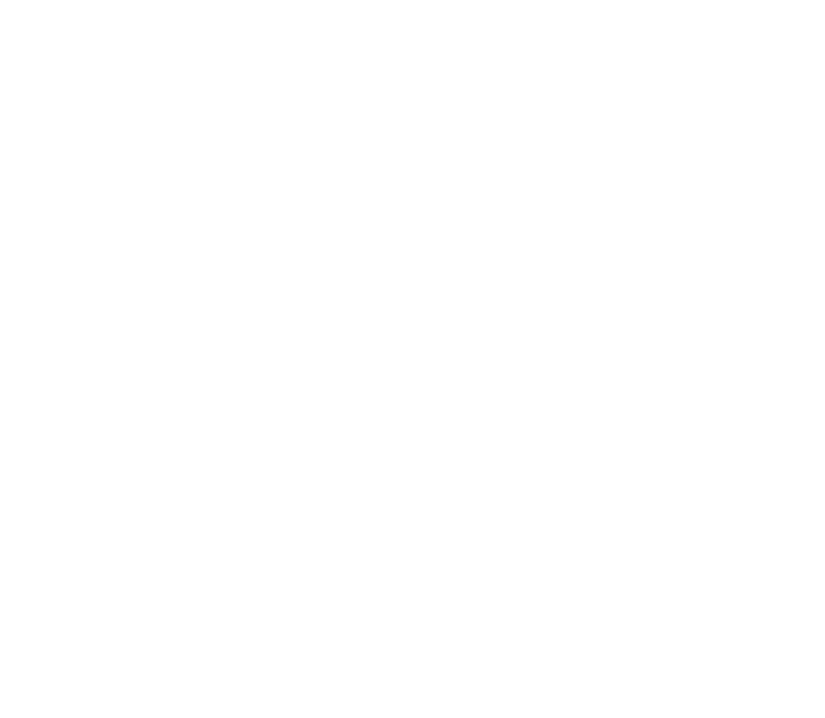
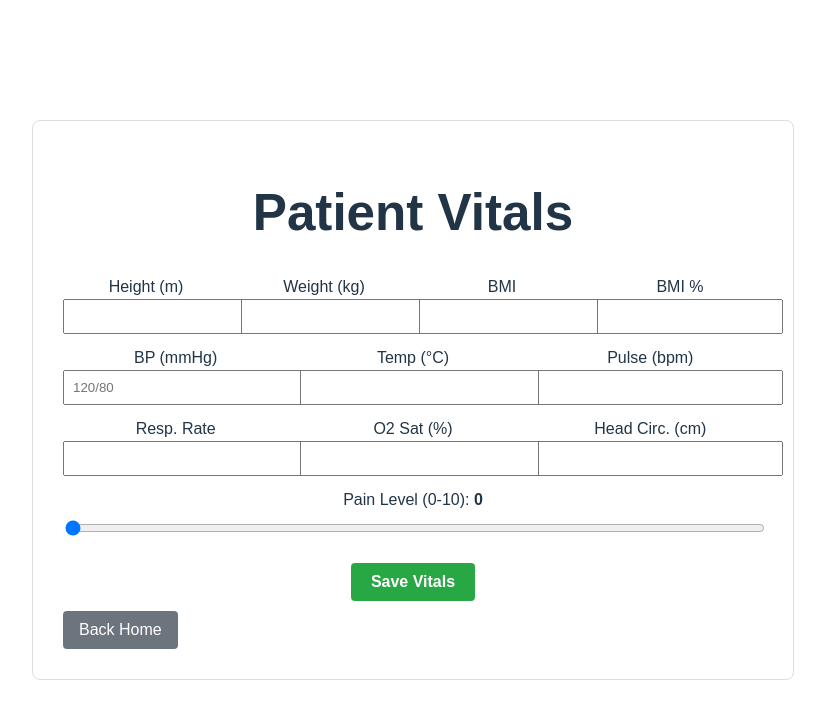
Before and after one commit to INSO4151-Spring2026/ClinicHub, a React (Vite) app in the folder clinic-hub/: page /vitals in a window 1280 px wide. Before the commit this address had no page. Shown: the top 718 px of the page, without its empty margins (227-1052 px from the left). Built offline with nearby package versions, Linux system fonts and the light colour scheme.

Commit message:
added vitals page, bmi% and pain level may be changed

```diff
--- a/clinic-hub/src/App.jsx
+++ b/clinic-hub/src/App.jsx
@@ -6,6 +6,7 @@
 import Login_page from './Login_page'
 import Create_patient from './Create_patient'
 import Appointment_page from './assets/Appointment_page'
+import Vitals_page from './Vitals_page'
 
 function App() {
   const [count, setCount] = useState(0)
@@ -40,11 +41,15 @@
           <Link to="/appointment">
             <button>Appointments</button>
           </Link>
+           <Link to="/vitals">
+            <button>Vitals</button>
+          </Link>
         </>
       } />
       <Route path="/login" element={<Login_page />} />
       <Route path="/create-patient" element={<Create_patient />} />
-       <Route path="/appointment" element={<Appointment_page />} />
+      <Route path="/appointment" element={<Appointment_page />} />
+      <Route path="/vitals" element={<Vitals_page />} />
     </Routes>
   )
 }
--- /dev/null
+++ b/clinic-hub/src/Vitals_page.jsx
@@ -0,0 +1,125 @@
+import { useState, useEffect } from 'react'
+import { Link } from 'react-router-dom'
+
+function Vitals_page() {
+  // State for each vital sign
+  const [height, setHeight] = useState('')
+  const [weight, setWeight] = useState('')
+  const [bmi, setBmi] = useState('')
+  const [bmi_percentage, setBmiPercentage] = useState('')
+  const [bp, setBp] = useState('')
+  const [temperature, setTemperature] = useState('')
+  const [pulse, setPulse] = useState('')
+  const [respiratory_rate, setRespiratoryRate] = useState('')
+  const [o2_saturation, setO2Saturation] = useState('')
+  const [pain_level, setPainLevel] = useState('0')
+  const [head_circumference, setHeadCircumference] = useState('')
+
+  // Automatically calculate BMI when height or weight changes
+  useEffect(() => {
+    if (height && weight) {
+      const h = parseFloat(height)
+      const w = parseFloat(weight)
+      if (h > 0) {
+        const calculatedBmi = (w / (h * h)).toFixed(2)
+        setBmi(calculatedBmi)
+      }
+    } else {
+      setBmi('')
+    }
+  }, [height, weight])
+
+  const handleSubmit = (e) => {
+    e.preventDefault()
+    const vitals = {
+      height, weight, bmi, bmi_percentage,
+      bp, temperature, pulse, respiratory_rate,
+      o2_saturation, pain_level, head_circumference
+    }
+    console.log('Record Vitals:', vitals)
+    // TODO: send `vitals` to your API
+  }
+
+  return (
+    <div style={{ maxWidth: '700px', margin: '40px auto', padding: '30px', border: '1px solid #ddd', borderRadius: '8px', fontFamily: 'Arial, sans-serif' }}>
+      <h1>Patient Vitals</h1>
+      <form onSubmit={handleSubmit}>
+
+        {/* Physical Measurements Row */}
+        <div style={{ display: 'grid', gridTemplateColumns: '1fr 1fr 1fr 1fr', gap: '12px' }}>
+          <div>
+            <label>Height (m)</label>
+            <input type="number" step="0.01" value={height} onChange={(e) => setHeight(e.target.value)} style={{ width: '100%', padding: '8px' }} />
+          </div>
+          <div>
+            <label>Weight (kg)</label>
+            <input type="number" step="0.1" value={weight} onChange={(e) => setWeight(e.target.value)} style={{ width: '100%', padding: '8px' }} />
+          </div>
+          <div>
+            <label>BMI</label>
+            <input value={bmi} readOnly style={{ width: '100%', padding: '8px'}} />
+          </div>
+          <div>
+            <label>BMI %</label>
+            <input value={bmi_percentage} onChange={(e) => setBmiPercentage(e.target.value)} style={{ width: '100%', padding: '8px' }} />
+          </div>
+        </div>
+
+        {/* Vital Signs Row 1 */}
+        <div style={{ display: 'grid', gridTemplateColumns: '1fr 1fr 1fr', gap: '12px', marginTop: '12px' }}>
+          <div>
+            <label>BP (mmHg)</label>
+            <input placeholder="120/80" value={bp} onChange={(e) => setBp(e.target.value)} style={{ width: '100%', padding: '8px' }} />
+          </div>
+          <div>
+            <label>Temp (°C)</label>
+            <input type="number" step="0.1" value={temperature} onChange={(e) => setTemperature(e.target.value)} style={{ width: '100%', padding: '8px' }} />
+          </div>
+          <div>
+            <label>Pulse (bpm)</label>
+            <input type="number" value={pulse} onChange={(e) => setPulse(e.target.value)} style={{ width: '100%', padding: '8px' }} />
+          </div>
+        </div>
+
+        {/* Vital Signs Row 2 */}
+        <div style={{ display: 'grid', gridTemplateColumns: '1fr 1fr 1fr', gap: '12px', marginTop: '12px' }}>
+          <div>
+            <label>Resp. Rate</label>
+            <input type="number" value={respiratory_rate} onChange={(e) => setRespiratoryRate(e.target.value)} style={{ width: '100%', padding: '8px' }} />
+          </div>
+          <div>
+            <label>O2 Sat (%)</label>
+            <input type="number" value={o2_saturation} onChange={(e) => setO2Saturation(e.target.value)} style={{ width: '100%', padding: '8px' }} />
+          </div>
+          <div>
+            <label>Head Circ. (cm)</label>
+            <input type="number" value={head_circumference} onChange={(e) => setHeadCircumference(e.target.value)} style={{ width: '100%', padding: '8px' }} />
+          </div>
+        </div>
+
+        {/* Pain Level */}
+        <div style={{ marginTop: '12px' }}>
+          <label>Pain Level (0-10): <strong>{pain_level}</strong></label>
+          <input
+            type="range" min="0" max="10"
+            value={pain_level}
+            onChange={(e) => setPainLevel(e.target.value)}
+            style={{ width: '100%', marginTop: '8px' }}
+          />
+        </div>
+
+        <button type="submit" style={{ marginTop: '20px', padding: '10px 20px', background: '#28a745', color: 'white', border: 'none', borderRadius: '4px', cursor: 'pointer', fontWeight: 'bold' }}>
+          Save Vitals
+        </button>
+      </form>
+
+      <Link to="/">
+        <button style={{ display: 'block', marginTop: '10px', padding: '10px 16px', background: '#6c757d', color: 'white', border: 'none', borderRadius: '4px', cursor: 'pointer' }}>
+          Back Home
+        </button>
+      </Link>
+    </div>
+  )
+}
+
+export default Vitals_page
```
